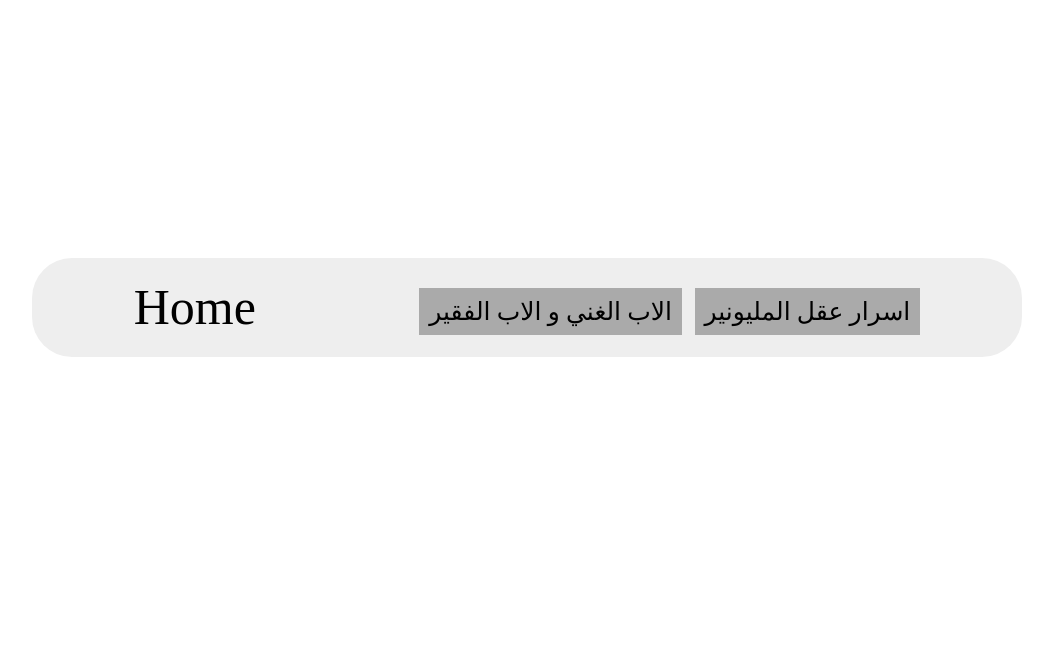
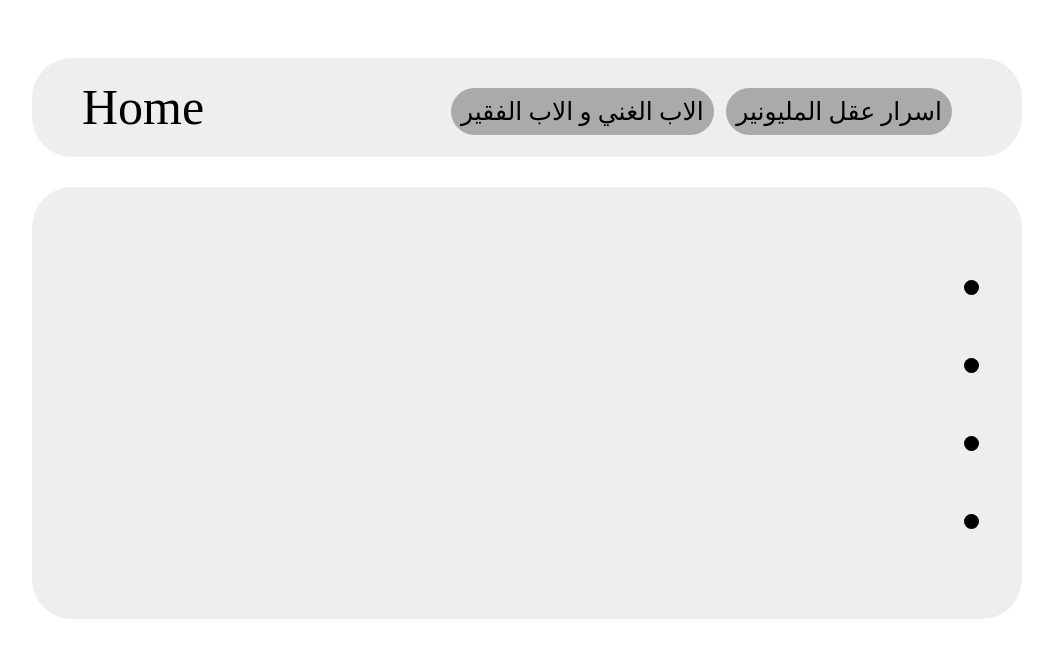
Before and after one commit to Zak-najjar/My-Courses, a plain HTML site: page index.html in a window 1280 px wide. Shown: the whole page, without its empty margins (113-1166 px from the left). Drawn offline with Linux system fonts and the light colour scheme.

Commit message:
V:1
 I make some transitions and put
goals place

```diff
--- a/index.html
+++ b/index.html
@@ -17,6 +17,12 @@
         </div>
       </header>
       <main>
+        <ul>
+          <li></li>
+          <li></li>
+          <li></li>
+          <li></li>
+        </ul>
       </main>
     </div>
   </body>
--- a/main.css
+++ b/main.css
@@ -1,32 +1,55 @@
 body  {
-  min-height: 100vh;
+  max-height: 100vh;
   display: flex;
   justify-content: center;
-  align-items: center;
+  align-items: flex-start;
 }
 header {
   width: 950px;
   display: flex;
-  justify-content: space-around;
+  justify-content: space-between;
   padding: 20px;
   font-size: 50px;
   background-color: #eee;
   border-radius: 40px;
-  margin-top: -150px;
+  margin-top: 50px;
 }
 .home  {
   font-size: 1em;
+  margin-left: 30px;
 }
 .list  {
   line-height: 50px;
+  margin-right: 50px;
 }
 span  {
   padding: 10px;
   font-size: .5em;
   background-color: #aaa;
   align-self: flex-start;
+  border-radius: 1em;
+  transition: all .7s ease-in-out;
+}
+span:hover {
+  padding: 20px;
+  border-radius: 2em;
+  font-size: .8em;
 }
 a {
   color: black;
   text-decoration: none;
 }
+
+main  {
+  width: 950px;
+  height: fit-content;
+  padding: 20px;
+  font-size: 50px;
+  background-color: #eee;
+  border-radius: 40px;
+  margin-top: 30px;
+  direction: rtl;
+}
+main li {
+  margin: 20px;
+}
```
